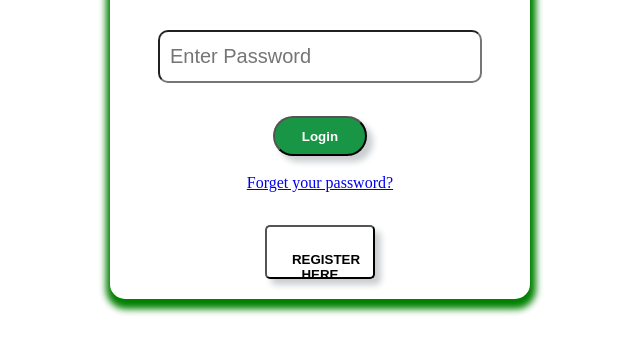
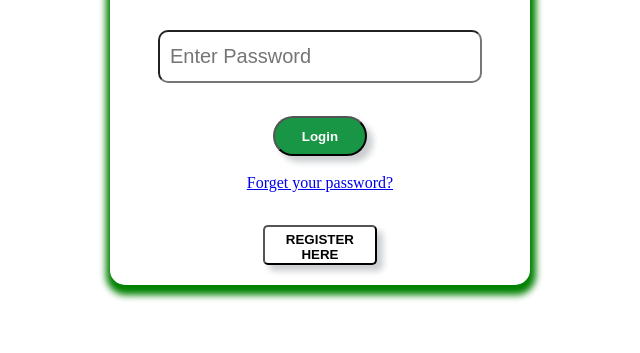
Before and after one commit to maheshhon/Agro-founders, a plain HTML site: page login.html in a window 1280 px wide. Shown: the part 379-732 px from the top of the page, without its empty margins (315-955 px from the left). Drawn offline with Linux system fonts and the light colour scheme.

Commit message:
Add files via upload

```diff
--- a/login.css
+++ b/login.css
@@ -1,5 +1,4 @@
-
- h1{
+h1{
   text-align: center;
  }
 
@@ -76,9 +75,9 @@ img{
   .new{
     background-color:white;
     color:black;
-    padding:25px;
+    padding:5px;
     cursor: pointer;
-    width: 29%;
+    width: 30%;
     box-shadow: 6px 6px 6px #cbced1 , -6px -6px 6px white;
     height:40px;
     border-radius: 5px;
```
